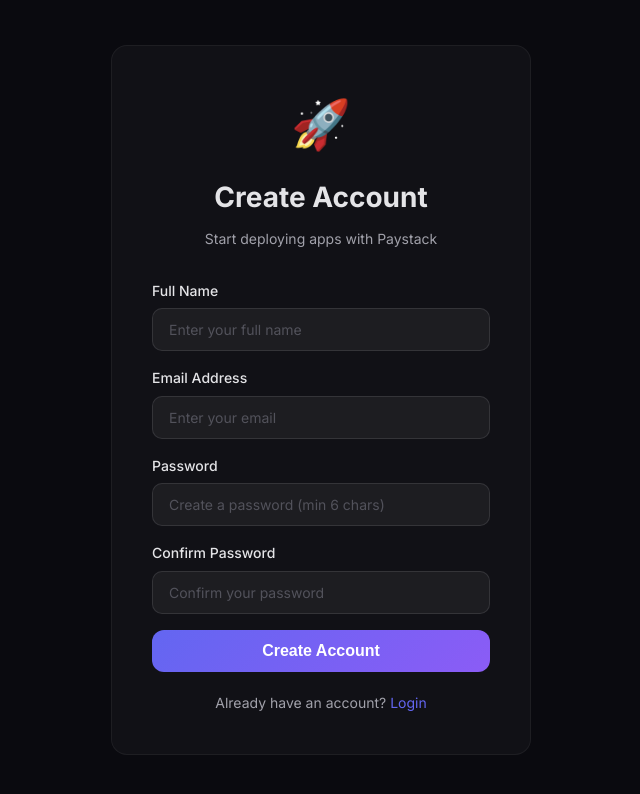
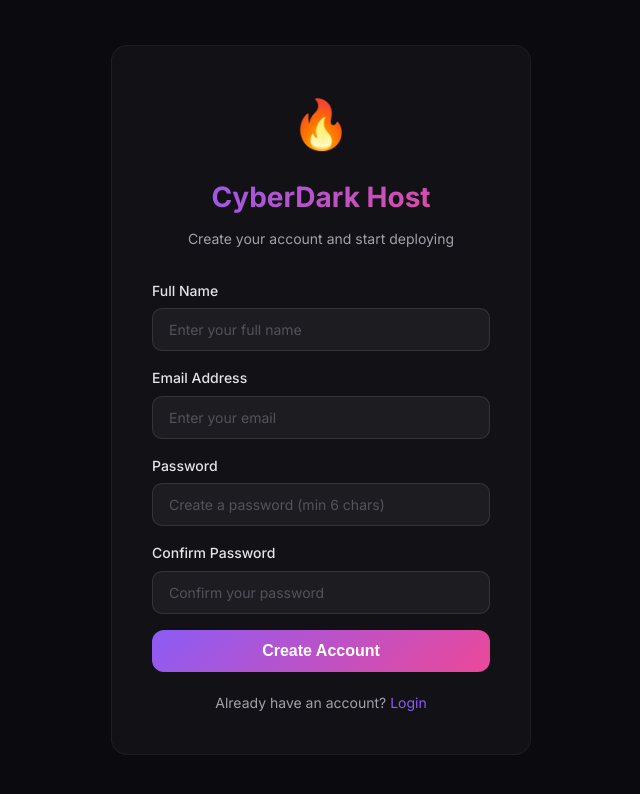
Before and after one commit to cyberdarksite/nuchoty, a website: page public/register.html in a window 1280 px wide. Shown: the whole page, without its empty margins (319-959 px from the left). Drawn offline with Linux system fonts and the light colour scheme.

Commit message:
Update register.html

```diff
--- a/public/register.html
+++ b/public/register.html
@@ -3,17 +3,33 @@
 <head>
     <meta charset="UTF-8">
     <meta name="viewport" content="width=device-width, initial-scale=1.0">
-    <title>Register - HerokuDeployer</title>
+    <title>Register - CyberDark Host</title>
     <link rel="stylesheet" href="style.css">
     <link href="https://fonts.googleapis.com/css2?family=Inter:wght@300;400;500;600;700;800&display=swap" rel="stylesheet">
+    <style>
+        .brand-text {
+            background: linear-gradient(135deg, #8b5cf6, #ec4899);
+            -webkit-background-clip: text;
+            -webkit-text-fill-color: transparent;
+        }
+        .btn-primary {
+            background: linear-gradient(135deg, #8b5cf6, #ec4899);
+        }
+        .btn-primary:hover {
+            box-shadow: 0 8px 30px rgba(139, 92, 246, 0.4);
+        }
+        .auth-links a {
+            color: #8b5cf6;
+        }
+    </style>
 </head>
 <body>
     <div class="auth-container">
         <div class="auth-card">
             <div class="auth-header">
-                <span class="auth-icon">🚀</span>
-                <h2>Create Account</h2>
-                <p>Start deploying apps with Paystack</p>
+                <span class="auth-icon">🔥</span>
+                <h2 style="background: linear-gradient(135deg, #8b5cf6, #ec4899); -webkit-background-clip: text; -webkit-text-fill-color: transparent;">CyberDark Host</h2>
+                <p>Create your account and start deploying</p>
             </div>
 
             <form id="registerForm" class="auth-form">
@@ -58,7 +74,6 @@
             const password = document.getElementById('password').value;
             const confirmPassword = document.getElementById('confirmPassword').value;
 
-            // Validation
             if (!fullName || !email || !password || !confirmPassword) {
                 showMessage('Please fill in all fields', 'error');
                 return;
@@ -74,14 +89,12 @@
                 return;
             }
 
-            // Check if user already exists
             const users = JSON.parse(localStorage.getItem('users') || '[]');
             if (users.find(u => u.email === email)) {
                 showMessage('User with this email already exists', 'error');
                 return;
             }
 
-            // Save user
             const newUser = {
                 fullName,
                 email,
@@ -94,7 +107,7 @@
             localStorage.setItem('users', JSON.stringify(users));
             localStorage.setItem('currentUser', JSON.stringify(newUser));
 
-            showMessage('Account created successfully! Redirecting...', 'success');
+            showMessage('✅ Account created successfully! Redirecting...', 'success');
             setTimeout(() => {
                 window.location.href = '/deploy.html';
             }, 1000);
```
